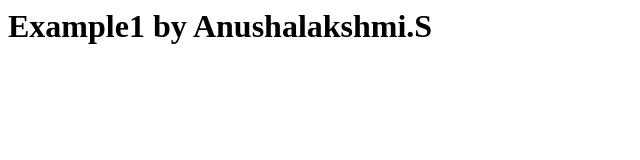
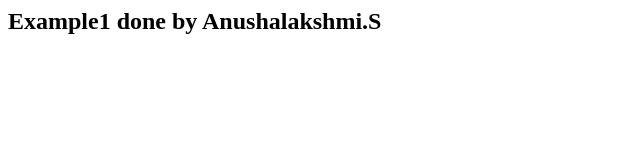
Before and after one commit to anushalakshmi0909/anusha1, a plain HTML site: page index.html in a window 1280 px wide. Shown: the whole page, without its empty margins (0-640 px from the left). Drawn offline with Linux system fonts and the light colour scheme.

Commit message:
changing content

```diff
--- a/index.html
+++ b/index.html
@@ -3,6 +3,6 @@
     <title>demo1</title>
   </head>
   <body>
-    <h1>Example1 by Anushalakshmi.S</h1>
+    <h2>Example1 done by Anushalakshmi.S</h2>
   </body>
 </html>
```
